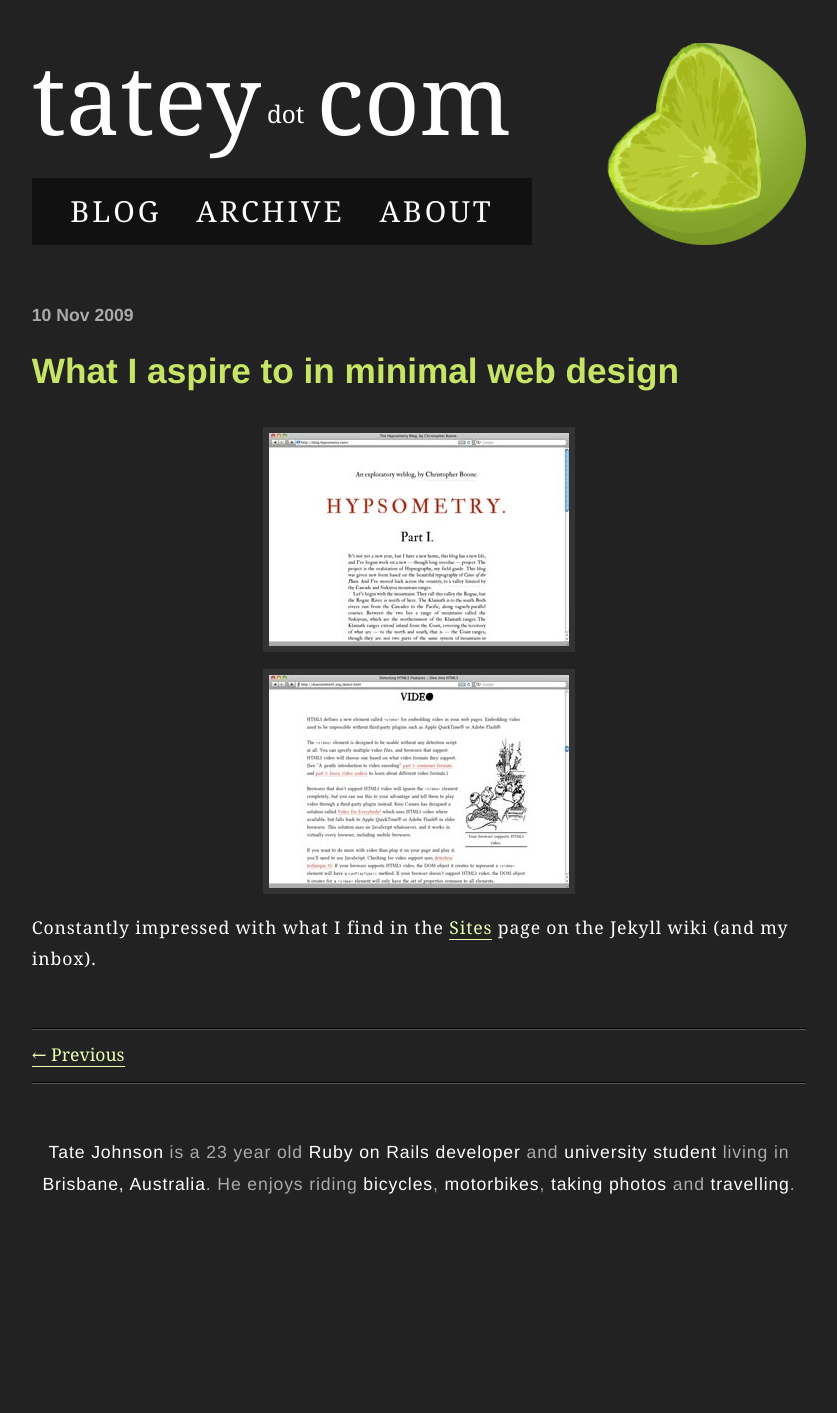
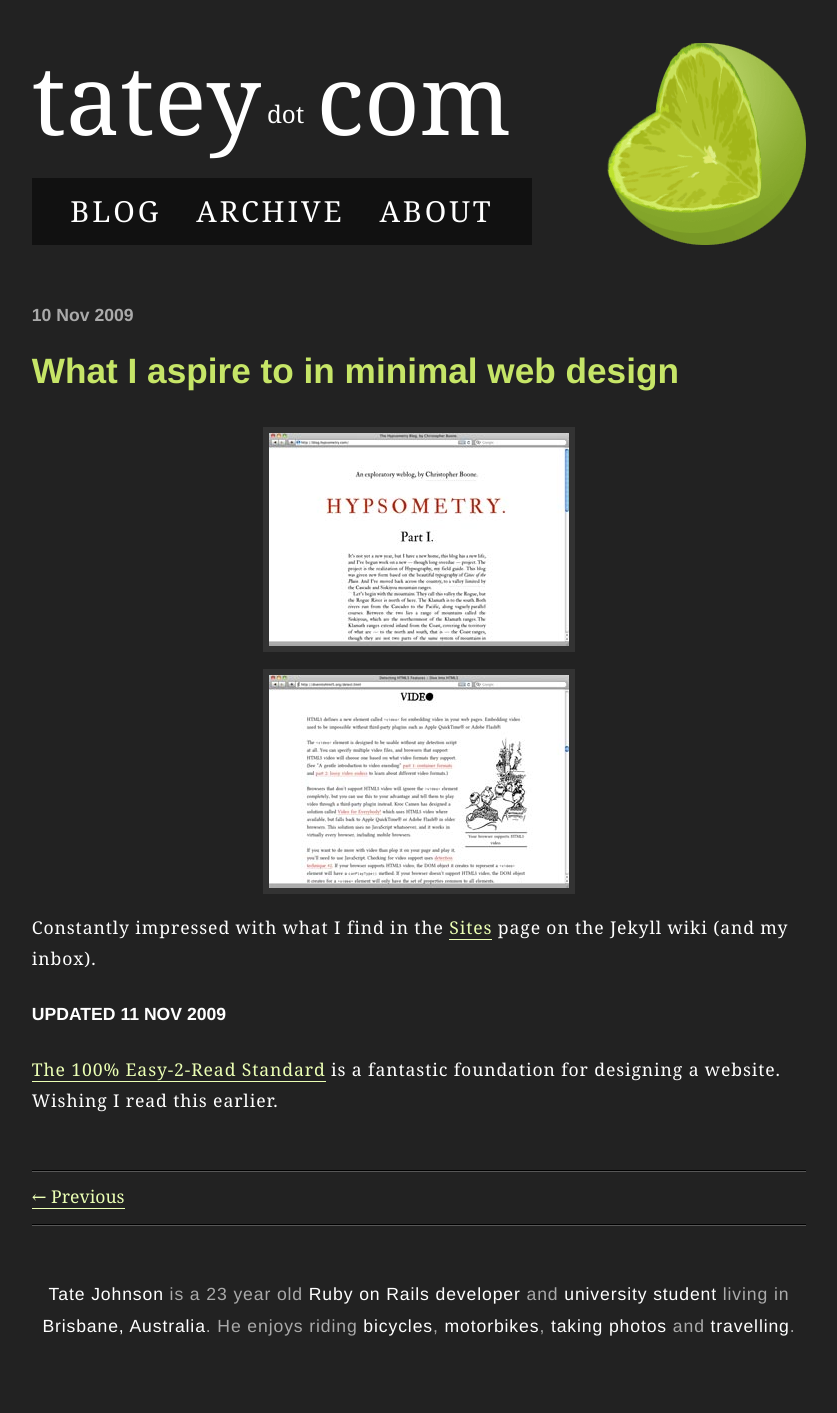
Before and after one commit to tatey/tatey.com, a Jekyll site: the page built from _posts/2009-11-10-what-i-aspire-to-in-minimal-web-design.markdown, in a window 1280 px wide. Shown: the whole page, without its empty margins (221-1058 px from the left). Built offline with Jekyll 4.4.1, drawn with Linux system fonts in a browser that asks for light colours; before the commit the page ends 1271 px from its top, so only the background shows below that.

Commit message:
Updated post: 2009-11-10-what-i-aspire-to-in-minimal-web-design

```diff
--- a/_posts/2009-11-10-what-i-aspire-to-in-minimal-web-design.markdown
+++ b/_posts/2009-11-10-what-i-aspire-to-in-minimal-web-design.markdown
@@ -8,3 +8,7 @@ title: What I aspire to in minimal web design
 [![Dive Into HTML5](/images/posts/2009-11-10-what-i-aspire-to-in-minimal-web-design/diveintohtml5.jpg)](http://diveintohtml5.org/)
 
 Constantly impressed with what I find in the [Sites](http://wiki.github.com/mojombo/jekyll/sites) page on the Jekyll wiki (and my inbox).
+
+#### Updated 11 Nov 2009
+
+[The 100% Easy-2-Read Standard](http://informationarchitects.jp/100e2r/) is a fantastic foundation for designing a website. Wishing I read this earlier.
```
